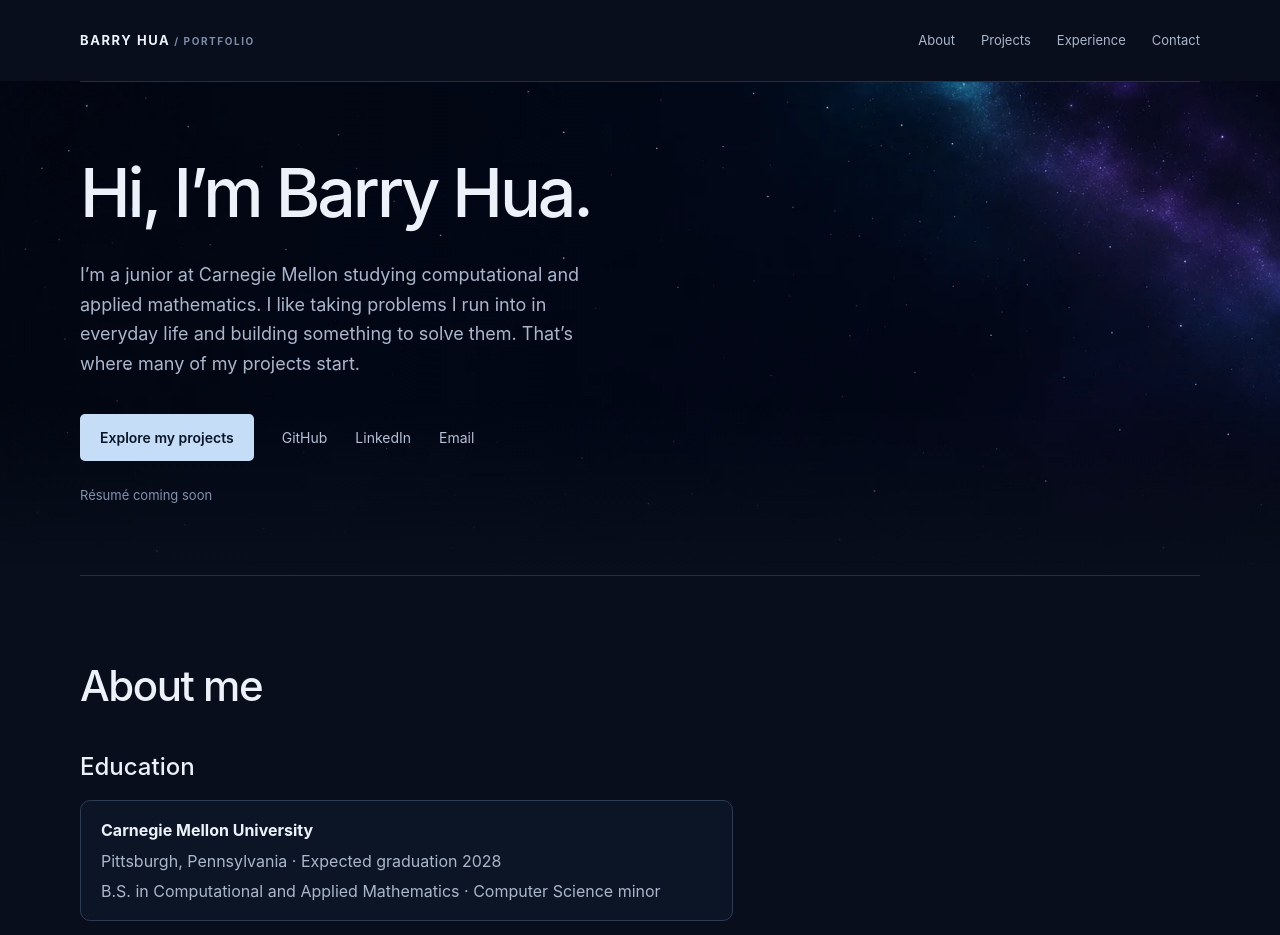
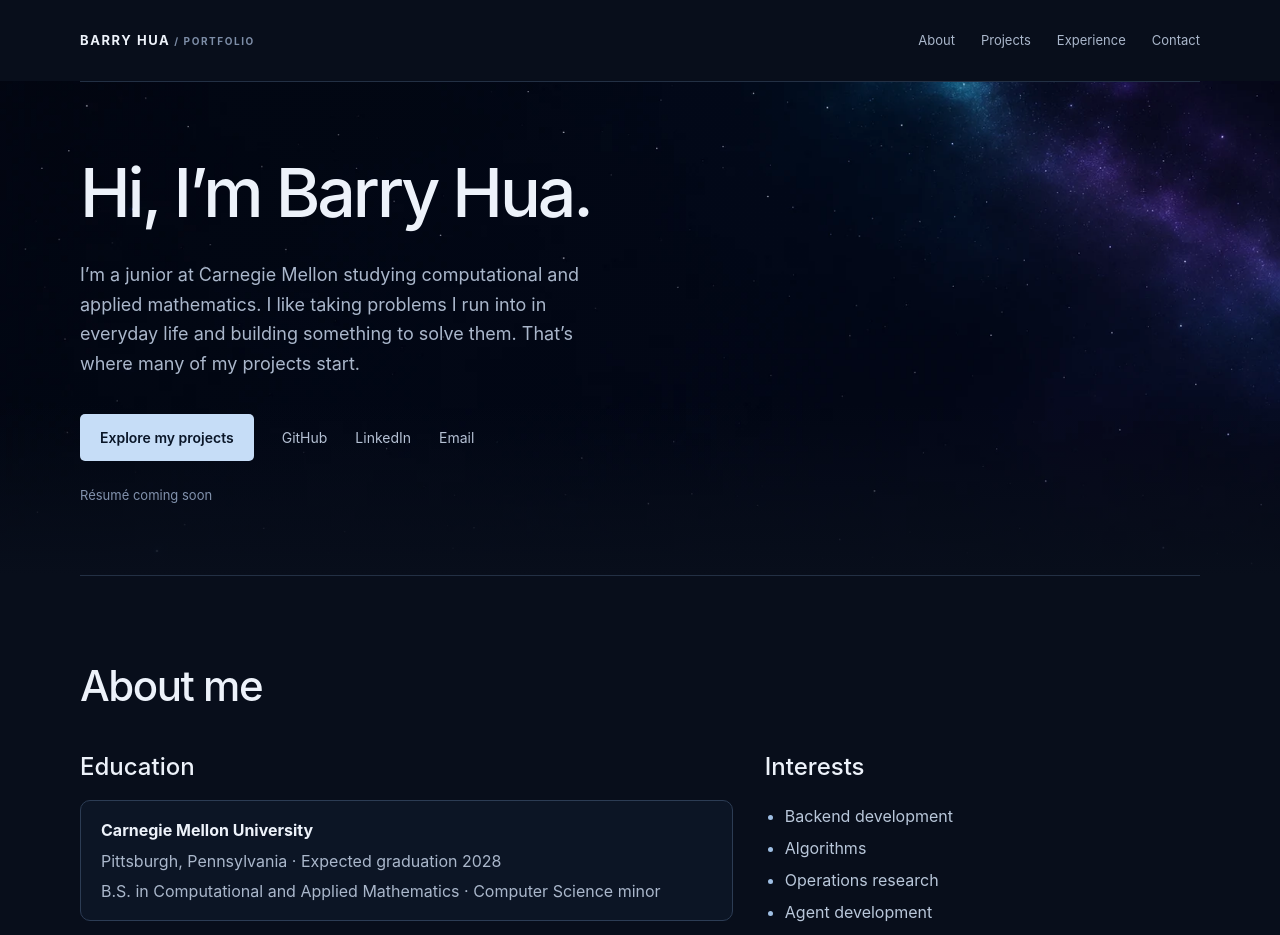
Before and after one commit to TakinaHua/takinahua.github.io, a React (Vite) app: page / in a window 1280 px wide. Shown: the top 935 px of the page. Built offline with nearby package versions, Linux system fonts and the light colour scheme.

Commit message:
feat: add technical interests including agent development

```diff
--- a/src/App.css
+++ b/src/App.css
@@ -59,3 +59,14 @@
     grid-template-columns: 1fr;
   }
 }
+
+.interest-list {
+  margin: 0;
+  padding-left: 20px;
+  color: #b9c7da;
+  line-height: 2;
+}
+
+.interest-list li::marker {
+  color: #9fbfe4;
+}
--- a/src/App.tsx
+++ b/src/App.tsx
@@ -40,6 +40,15 @@ function App() {
                 </li>
               </ul>
             </div>
+            <div>
+              <h3>Interests</h3>
+              <ul className="interest-list">
+                <li>Backend development</li>
+                <li>Algorithms</li>
+                <li>Operations research</li>
+                <li>Agent development</li>
+              </ul>
+            </div>
           </div>
         </section>
         <section id="projects" aria-labelledby="projects-title">
```
